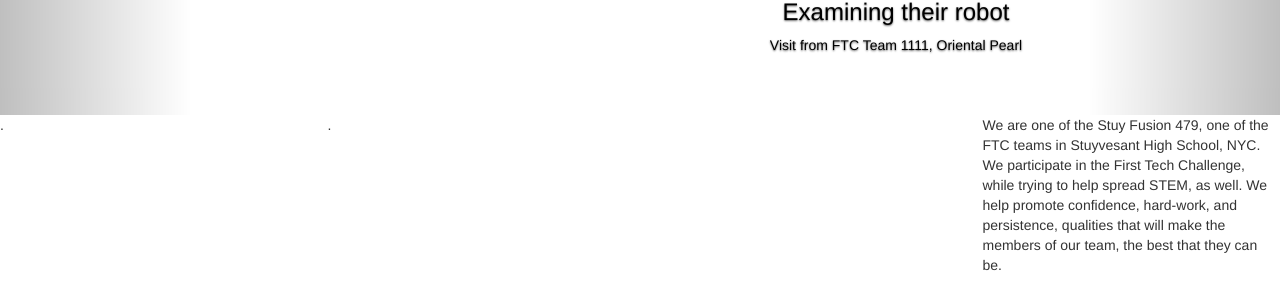
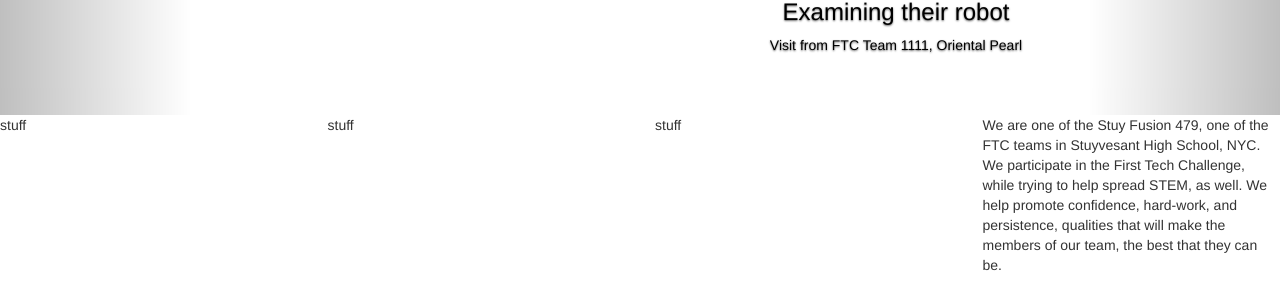
Before and after one commit to stuyfusion/stuyfusion.github.io, a Jekyll site: the page built from index.html, in a window 1280 px wide. Shown: the part 590-897 px from the top of the page. Built offline with Jekyll 4.4.1, drawn with Linux system fonts in a browser that asks for light colours; nearby versions of some CDN libraries.

Commit message:
Update index.html

```diff
--- a/index.html
+++ b/index.html
@@ -86,13 +86,13 @@ layout: default
 
  <div class="row">
   <div class="col-md-3">
-    <p>.</p>
+    <p>stuff</p>
   </div>
   <div class="col-md-3">
-    <p>.</p>
+    <p>stuff</p>
   </div>
   <div class="col-md-3">
-    <p></p>
+    <p>stuff</p>
   </div>
   <div class="col-md-3">
     <p>We are one of the Stuy Fusion 479, one of the FTC teams
```
